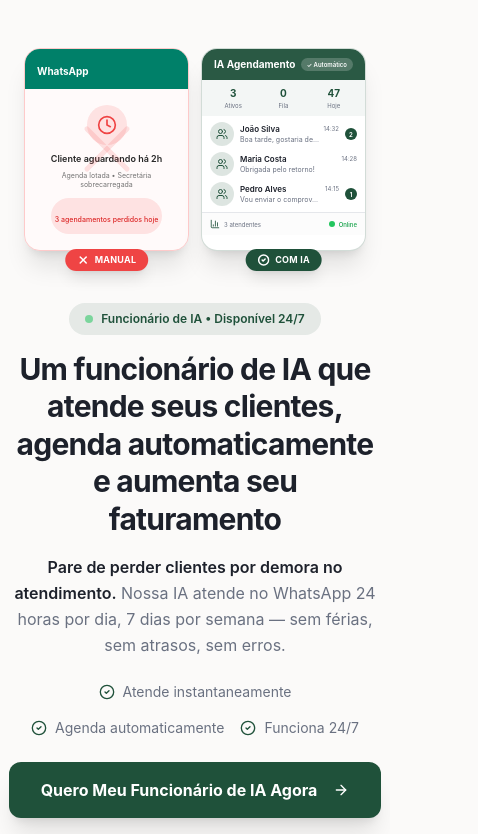
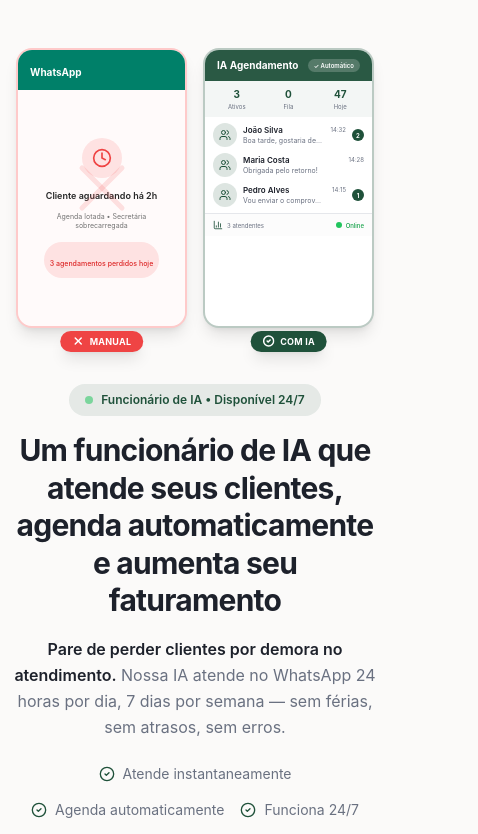
Before and after one commit to henriqueaugustocs/forms-agenda, a React (Vite) app: page / in a window 390 px wide. Shown: the top 834 px of the page, 478 px wide, since content can reach past the window. Built offline with nearby package versions, Linux system fonts and the light colour scheme; no server answers.

Commit message:
Correções visuais: melhorar comparação do hero, ajustar layout final e corrigir overflow horizontal

```diff
--- a/src/pages/Index.tsx
+++ b/src/pages/Index.tsx
@@ -24,7 +24,7 @@ import { Link } from "react-router-dom";
 
 const Index = () => {
   return (
-    <div className="min-h-screen bg-background">
+    <div className="min-h-screen bg-background overflow-x-hidden">
       <HeroSection />
       <PainSection />
       <PositioningSection />
@@ -81,7 +81,7 @@ const Section = ({
 function HeroSection() {
   return (
     <section className="relative overflow-hidden">
-      <div className="container mx-auto flex flex-col-reverse items-center gap-8 sm:gap-12 py-12 sm:py-20 lg:flex-row lg:py-32">
+      <div className="container mx-auto px-4 sm:px-6 flex flex-col-reverse items-center gap-8 sm:gap-12 py-12 sm:py-20 lg:flex-row lg:py-32">
         {/* Text */}
         <div className="max-w-xl text-center lg:text-left">
           <div className="inline-flex items-center gap-2 rounded-full bg-primary/10 px-4 py-2 mb-4">
@@ -137,10 +137,10 @@ function HeroSection() {
 /* ───── Hero Comparison ───── */
 function HeroComparison() {
   return (
-    <div className="grid grid-cols-2 gap-3 sm:gap-5 items-stretch">
-      {/* LEFT — Banned */}
-      <div className="relative pb-5 flex flex-col">
-        <div className="relative flex-1 rounded-2xl border border-red-200 bg-white shadow-xl overflow-hidden">
+    <div className="grid grid-cols-2 gap-4 sm:gap-6 items-start max-w-full">
+      {/* LEFT — Manual */}
+      <div className="relative pb-6 flex flex-col">
+        <div className="relative rounded-2xl border-2 border-red-200 bg-white shadow-lg overflow-hidden min-h-[280px] sm:min-h-[320px] flex flex-col">
           {/* Red tint */}
           <div className="absolute inset-0 bg-red-50/40 pointer-events-none z-[1]" />
 
@@ -150,7 +150,7 @@ function HeroComparison() {
           </div>
 
           {/* Body */}
-          <div className="relative z-[2] flex flex-col items-center text-center px-3 py-4 sm:py-6 space-y-2 sm:space-y-3">
+          <div className="relative z-[2] flex flex-col items-center justify-center text-center px-3 py-6 sm:py-8 space-y-3 sm:space-y-4 flex-1">
             <div className="flex h-10 w-10 sm:h-12 sm:w-12 items-center justify-center rounded-full bg-red-100">
               <Clock className="h-5 w-5 sm:h-6 sm:w-6 text-red-500" />
             </div>
@@ -180,9 +180,9 @@ function HeroComparison() {
         </div>
       </div>
 
-      {/* RIGHT — API Oficial */}
-      <div className="relative pb-5 flex flex-col">
-        <div className="flex-1 rounded-2xl border border-primary/20 bg-white shadow-xl overflow-hidden">
+      {/* RIGHT — Com IA */}
+      <div className="relative pb-6 flex flex-col">
+        <div className="rounded-2xl border-2 border-primary/30 bg-white shadow-lg overflow-hidden min-h-[280px] sm:min-h-[320px] flex flex-col">
           {/* Header */}
           <div className="bg-primary/95 px-3 py-2 sm:py-2.5 flex items-center justify-between">
             <span className="text-[10px] sm:text-xs font-bold text-white">IA Agendamento</span>
@@ -623,71 +623,73 @@ function ObjectionFilterSection() {
 function FinalCTASection() {
   return (
     <Section className="bg-gradient-to-b from-primary/5 to-background">
-      <div className="container mx-auto max-w-3xl py-12 sm:py-20 lg:py-32 text-center">
+      <div className="container mx-auto max-w-3xl px-4 sm:px-6 py-12 sm:py-20 lg:py-28 text-center">
         <div className="mb-8 sm:mb-10">
           <p className="text-sm font-semibold text-primary mb-3">ÚLTIMA CHANCE</p>
-          <h2 className="text-2xl font-bold text-foreground sm:text-4xl lg:text-5xl leading-tight">
-            Enquanto você lê isso, seus<br />concorrentes estão vendendo 24/7
+          <h2 className="text-2xl font-bold text-foreground sm:text-3xl lg:text-4xl leading-tight px-4">
+            Enquanto você lê isso, seus concorrentes estão vendendo 24/7
           </h2>
         </div>
 
-        <div className="max-w-2xl mx-auto mb-8 sm:mb-10">
-          <p className="text-base sm:text-lg text-muted-foreground leading-relaxed">
+        <div className="max-w-2xl mx-auto mb-8 sm:mb-10 px-4">
+          <p className="text-sm sm:text-base text-muted-foreground leading-relaxed">
             Cada minuto que você adia ter um <span className="font-bold text-foreground">funcionário de IA</span>,
             é um cliente que você perde para quem já automatizou o atendimento.
           </p>
-          <p className="mt-4 text-base sm:text-lg text-muted-foreground">
+          <p className="mt-4 text-sm sm:text-base text-muted-foreground">
             <span className="font-bold text-foreground">A pergunta não é "se" você vai automatizar.</span>
             {" "}A pergunta é: você vai fazer isso antes ou depois dos seus concorrentes?
           </p>
         </div>
 
-        <Card className="border-2 border-primary/20 bg-card shadow-xl max-w-xl mx-auto mb-8">
-          <CardContent className="p-6 sm:p-8">
-            <p className="text-sm font-semibold text-primary mb-3">O QUE VOCÊ VAI DESCOBRIR:</p>
-            <ul className="space-y-3 text-left">
+        <Card className="border-2 border-primary/20 bg-card shadow-lg max-w-xl mx-auto mb-8 mx-4">
+          <CardContent className="p-5 sm:p-6">
+            <p className="text-xs sm:text-sm font-semibold text-primary mb-3">O QUE VOCÊ VAI DESCOBRIR:</p>
+            <ul className="space-y-2.5 sm:space-y-3 text-left">
               <li className="flex items-start gap-2">
-                <CheckCircle2 className="h-5 w-5 shrink-0 text-primary mt-0.5" />
-                <span className="text-sm text-foreground">Quantos clientes você está perdendo por demora no atendimento</span>
+                <CheckCircle2 className="h-4 w-4 shrink-0 text-primary mt-0.5" />
+                <span className="text-xs sm:text-sm text-foreground">Quantos clientes você está perdendo por demora no atendimento</span>
               </li>
               <li className="flex items-start gap-2">
-                <CheckCircle2 className="h-5 w-5 shrink-0 text-primary mt-0.5" />
-                <span className="text-sm text-foreground">Como a IA pode funcionar especificamente no seu negócio</span>
+                <CheckCircle2 className="h-4 w-4 shrink-0 text-primary mt-0.5" />
+                <span className="text-xs sm:text-sm text-foreground">Como a IA pode funcionar especificamente no seu negócio</span>
               </li>
               <li className="flex items-start gap-2">
-                <CheckCircle2 className="h-5 w-5 shrink-0 text-primary mt-0.5" />
-                <span className="text-sm text-foreground">Quanto você pode economizar substituindo atendimento manual por IA</span>
+                <CheckCircle2 className="h-4 w-4 shrink-0 text-primary mt-0.5" />
+                <span className="text-xs sm:text-sm text-foreground">Quanto você pode economizar substituindo atendimento manual por IA</span>
               </li>
             </ul>
           </CardContent>
         </Card>
 
+        <div className="px-4">
           <Link to="/diagnostico-agendamento">
             <Button
               size="lg"
-            className="h-16 sm:h-20 px-10 sm:px-12 text-lg sm:text-xl font-bold rounded-xl shadow-2xl transition active:scale-[0.98] hover:scale-[1.02] bg-gradient-to-r from-primary to-primary/80"
+              className="w-full max-w-md h-14 sm:h-16 px-6 sm:px-8 text-base sm:text-lg font-bold rounded-xl shadow-xl transition active:scale-[0.98] hover:scale-[1.02]"
             >
               Contratar Meu Funcionário de IA Agora
-            <ArrowRight className="ml-2 h-6 w-6 shrink-0" />
+              <ArrowRight className="ml-2 h-5 w-5 shrink-0" />
             </Button>
           </Link>
+        </div>
 
-        <div className="mt-6 flex flex-col items-center gap-2 text-sm text-muted-foreground">
+        <div className="mt-5 sm:mt-6 flex flex-col items-center gap-2 text-xs sm:text-sm text-muted-foreground px-4">
           <div className="flex items-center gap-2">
-            <CheckCircle2 className="h-4 w-4 text-primary" />
+            <CheckCircle2 className="h-3.5 w-3.5 text-primary" />
             <span>Análise 100% gratuita</span>
           </div>
           <div className="flex items-center gap-2">
-            <CheckCircle2 className="h-4 w-4 text-primary" />
+            <CheckCircle2 className="h-3.5 w-3.5 text-primary" />
             <span>Leva apenas 3 minutos</span>
           </div>
           <div className="flex items-center gap-2">
-            <CheckCircle2 className="h-4 w-4 text-primary" />
+            <CheckCircle2 className="h-3.5 w-3.5 text-primary" />
             <span>Demonstração personalizada ao final</span>
           </div>
         </div>
 
-        <p className="mt-8 text-xs text-muted-foreground/60">
+        <p className="mt-6 sm:mt-8 text-xs text-muted-foreground/60 px-4">
           Mais de 150 negócios já automatizaram o atendimento. Não fique para trás.
         </p>
       </div>
```
Lines whose indentation alone changed are shown as unchanged.
